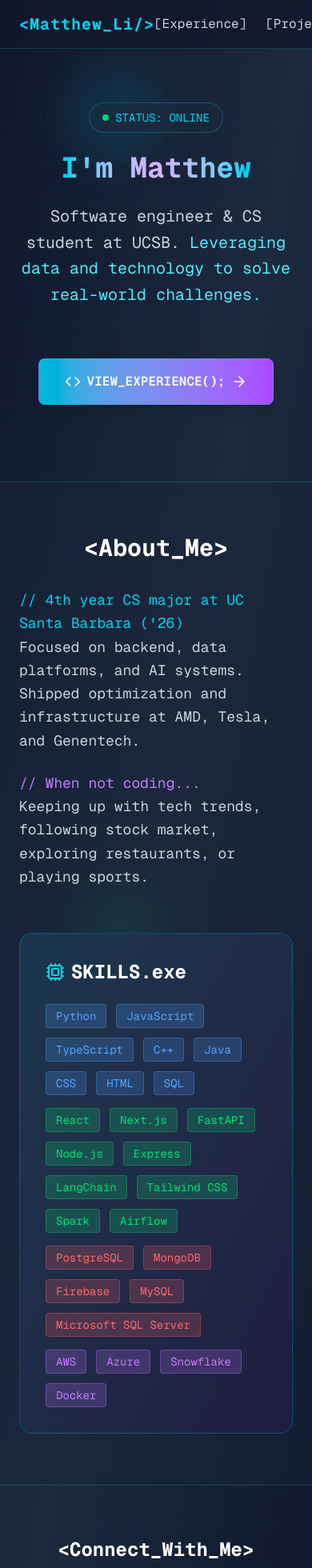
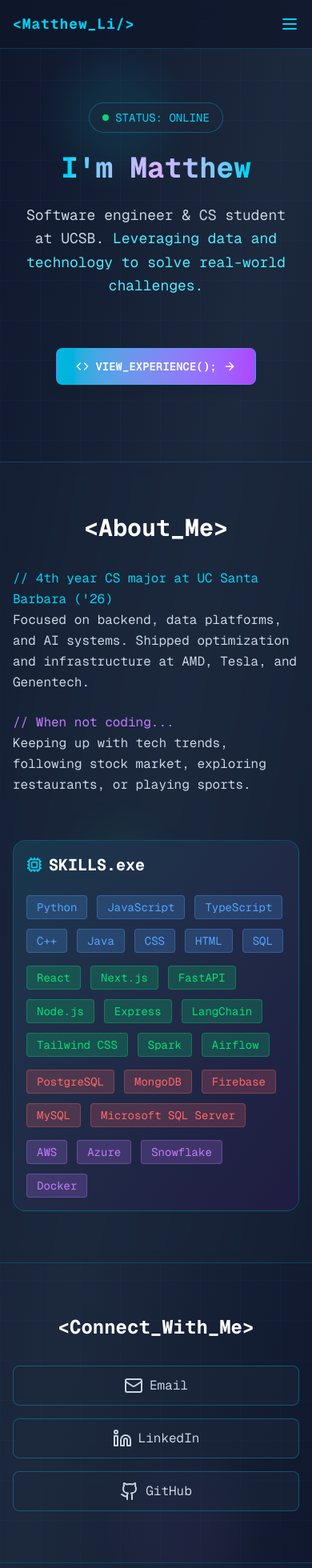
Before and after one commit to matthewli10/personalSite, a Next.js app: page / in a window 390 px wide. Shown: the top 1960 px of the page at 80% size. Built offline with nearby package versions, Linux system fonts and the light colour scheme.

Commit message:
changes to improve mobile UI

```diff
--- a/src/app/experience/page.tsx
+++ b/src/app/experience/page.tsx
@@ -1,5 +1,8 @@
+"use client";
+
 import Link from "next/link";
-import { ArrowLeft, Calendar, MapPin, Building, Github, Linkedin, Mail } from "lucide-react";
+import { ArrowLeft, Calendar, MapPin, Building, Github, Linkedin, Mail, Menu, X } from "lucide-react";
+import { useState } from "react";
 
 const experiences = [
   {
@@ -35,6 +38,8 @@ const experiences = [
 ];
 
 export default function Experience() {
+  const [isMobileMenuOpen, setIsMobileMenuOpen] = useState(false);
+
   return (
     <div className="min-h-screen bg-gradient-to-br from-slate-900 via-slate-800 to-slate-900 relative overflow-hidden">
       {/* Animated background grid */}
@@ -47,12 +52,14 @@ export default function Experience() {
 
       {/* Navigation */}
       <nav className="fixed top-0 w-full bg-slate-900/80 backdrop-blur-md border-b border-cyan-400/20 z-50">
-        <div className="max-w-4xl mx-auto px-6 py-4">
+        <div className="max-w-4xl mx-auto px-4 md:px-6 py-4">
           <div className="flex items-center justify-between">
-            <Link href="/" className="text-xl font-bold text-cyan-400 font-mono tracking-wider">
+            <Link href="/" className="text-lg md:text-xl font-bold text-cyan-400 font-mono tracking-wider">
               &lt;Matthew_Li/&gt;
             </Link>
-            <div className="flex items-center space-x-6">
+
+            {/* Desktop Navigation */}
+            <div className="hidden md:flex items-center space-x-6">
               <Link href="/experience" className="text-cyan-400 font-mono">
                 [Experience]
               </Link>
@@ -63,12 +70,49 @@ export default function Experience() {
                 [Notes]
               </Link>
             </div>
+
+            {/* Mobile Menu Button */}
+            <button
+              className="md:hidden text-cyan-400 hover:text-cyan-300 transition-colors"
+              onClick={() => setIsMobileMenuOpen(!isMobileMenuOpen)}
+            >
+              {isMobileMenuOpen ? <X className="w-6 h-6" /> : <Menu className="w-6 h-6" />}
+            </button>
           </div>
+
+          {/* Mobile Navigation Menu */}
+          {isMobileMenuOpen && (
+            <div className="md:hidden mt-4 pb-4 border-t border-cyan-400/20">
+              <div className="flex flex-col space-y-3 pt-4">
+                <Link
+                  href="/experience"
+                  className="text-cyan-400 font-mono py-2"
+                  onClick={() => setIsMobileMenuOpen(false)}
+                >
+                  [Experience]
+                </Link>
+                <Link
+                  href="/projects"
+                  className="text-slate-300 hover:text-cyan-400 transition-colors font-mono py-2"
+                  onClick={() => setIsMobileMenuOpen(false)}
+                >
+                  [Projects]
+                </Link>
+                <Link
+                  href="/notes"
+                  className="text-slate-300 hover:text-cyan-400 transition-colors font-mono py-2"
+                  onClick={() => setIsMobileMenuOpen(false)}
+                >
+                  [Notes]
+                </Link>
+              </div>
+            </div>
+          )}
         </div>
       </nav>
 
       {/* Header */}
-      <section className="pt-32 pb-16 px-6 relative">
+      <section className="pt-32 pb-16 px-4 md:px-6 relative">
         <div className="max-w-4xl mx-auto relative z-10">
           <Link
             href="/"
@@ -78,24 +122,24 @@ export default function Experience() {
             &lt; Back to home
           </Link>
 
-          <h1 className="text-4xl md:text-5xl font-bold text-white mb-6 font-mono">
+          <h1 className="text-3xl md:text-4xl lg:text-5xl font-bold text-white mb-6 font-mono">
             <span className="text-cyan-400">EXPERIENCE</span>
             <span className="text-purple-300">.log</span>
           </h1>
-          <p className="text-xl text-slate-300 max-w-2xl font-mono">
+          <p className="text-lg md:text-xl text-slate-300 max-w-2xl font-mono">
             <span className="text-cyan-400">{'//'}</span> My professional journey and work experience across various companies and industries.
           </p>
         </div>
       </section>
 
       {/* Experience Timeline */}
-      <section className="pb-16 px-6">
+      <section className="pb-16 px-4 md:px-6">
         <div className="max-w-4xl mx-auto">
           <div className="grid gap-8">
             {experiences.map((exp, index) => (
               <div
                 key={index}
-                className={`bg-slate-800/50 backdrop-blur-sm rounded-lg p-8 border border-cyan-400/30 hover:border-cyan-400/60 transition-all duration-300 hover:scale-[1.02] ${
+                className={`bg-slate-800/50 backdrop-blur-sm rounded-lg p-4 md:p-8 border border-cyan-400/30 hover:border-cyan-400/60 transition-all duration-300 hover:scale-[1.02] ${
                   exp.featured ? 'ring-2 ring-cyan-400/30 shadow-lg shadow-cyan-500/25' : ''
                 }`}
               >
@@ -159,15 +203,15 @@ export default function Experience() {
       </section>
 
       {/* Social Links Section */}
-      <section className="py-16 px-6 relative">
+      <section className="py-16 px-4 md:px-6 relative">
         <div className="max-w-4xl mx-auto text-center">
           <h2 className="text-2xl font-bold text-white mb-8 font-mono">
             &lt;Connect_With_Me&gt;
           </h2>
-          <div className="flex justify-center items-center gap-8">
+          <div className="flex flex-col sm:flex-row justify-center items-center gap-4 sm:gap-8">
             <a
               href="mailto:matthewli.rt@gmail.com"
-              className="group flex items-center gap-2 bg-slate-800/50 px-6 py-3 rounded-lg text-slate-300 hover:text-cyan-400 transition-all duration-300 border border-cyan-400/30 hover:border-cyan-400/60 hover:shadow-lg hover:shadow-cyan-500/25"
+              className="w-full sm:w-auto group flex items-center justify-center gap-2 bg-slate-800/50 px-6 py-3 rounded-lg text-slate-300 hover:text-cyan-400 transition-all duration-300 border border-cyan-400/30 hover:border-cyan-400/60 hover:shadow-lg hover:shadow-cyan-500/25"
             >
               <Mail className="w-6 h-6 group-hover:scale-110 transition-transform" />
               <span className="font-mono">Email</span>
@@ -176,7 +220,7 @@ export default function Experience() {
               href="https://linkedin.com/in/matthewli15"
               target="_blank"
               rel="noopener noreferrer"
-              className="group flex items-center gap-2 bg-slate-800/50 px-6 py-3 rounded-lg text-slate-300 hover:text-cyan-400 transition-all duration-300 border border-cyan-400/30 hover:border-cyan-400/60 hover:shadow-lg hover:shadow-cyan-500/25"
+              className="w-full sm:w-auto group flex items-center justify-center gap-2 bg-slate-800/50 px-6 py-3 rounded-lg text-slate-300 hover:text-cyan-400 transition-all duration-300 border border-cyan-400/30 hover:border-cyan-400/60 hover:shadow-lg hover:shadow-cyan-500/25"
             >
               <Linkedin className="w-6 h-6 group-hover:scale-110 transition-transform" />
               <span className="font-mono">LinkedIn</span>
@@ -185,7 +229,7 @@ export default function Experience() {
               href="https://github.com/matthewli10"
               target="_blank"
               rel="noopener noreferrer"
-              className="group flex items-center gap-2 bg-slate-800/50 px-6 py-3 rounded-lg text-slate-300 hover:text-cyan-400 transition-all duration-300 border border-cyan-400/30 hover:border-cyan-400/60 hover:shadow-lg hover:shadow-cyan-500/25"
+              className="w-full sm:w-auto group flex items-center justify-center gap-2 bg-slate-800/50 px-6 py-3 rounded-lg text-slate-300 hover:text-cyan-400 transition-all duration-300 border border-cyan-400/30 hover:border-cyan-400/60 hover:shadow-lg hover:shadow-cyan-500/25"
             >
               <Github className="w-6 h-6 group-hover:scale-110 transition-transform" />
               <span className="font-mono">GitHub</span>
@@ -195,7 +239,7 @@ export default function Experience() {
       </section>
 
       {/* Footer */}
-      <footer className="py-8 px-6 border-t border-cyan-400/20 bg-slate-800/30 backdrop-blur-sm">
+      <footer className="py-8 px-4 md:px-6 border-t border-cyan-400/20 bg-slate-800/30 backdrop-blur-sm">
         <div className="max-w-4xl mx-auto text-center text-slate-400 font-mono">
           <p>&copy; 2025 Matthew Li. Built with Next.js and Tailwind CSS.</p>
         </div>
--- a/src/app/page.tsx
+++ b/src/app/page.tsx
@@ -1,7 +1,12 @@
+"use client";
+
 import Link from "next/link";
-import { ArrowRight, Github, Linkedin, Code, Cpu, Mail } from "lucide-react";
+import { ArrowRight, Github, Linkedin, Code, Cpu, Mail, Menu, X } from "lucide-react";
+import { useState } from "react";
 
 export default function Home() {
+  const [isMobileMenuOpen, setIsMobileMenuOpen] = useState(false);
+
   return (
     <div className="min-h-screen bg-gradient-to-br from-slate-900 via-slate-800 to-slate-900 relative overflow-hidden">
       {/* Animated background grid */}
@@ -14,12 +19,14 @@ export default function Home() {
 
       {/* Navigation */}
       <nav className="fixed top-0 w-full bg-slate-900/80 backdrop-blur-md border-b border-cyan-400/20 z-50">
-        <div className="max-w-4xl mx-auto px-6 py-4">
+        <div className="max-w-4xl mx-auto px-4 md:px-6 py-4">
           <div className="flex items-center justify-between">
-            <Link href="/" className="text-xl font-bold text-cyan-400 font-mono tracking-wider">
+            <Link href="/" className="text-lg md:text-xl font-bold text-cyan-400 font-mono tracking-wider">
               &lt;Matthew_Li/&gt;
             </Link>
-            <div className="flex items-center space-x-6">
+
+            {/* Desktop Navigation */}
+            <div className="hidden md:flex items-center space-x-6">
               <Link href="/experience" className="text-slate-300 hover:text-cyan-400 transition-colors font-mono">
                 [Experience]
               </Link>
@@ -30,12 +37,49 @@ export default function Home() {
                 [Notes]
               </Link>
             </div>
+
+            {/* Mobile Menu Button */}
+            <button
+              className="md:hidden text-cyan-400 hover:text-cyan-300 transition-colors"
+              onClick={() => setIsMobileMenuOpen(!isMobileMenuOpen)}
+            >
+              {isMobileMenuOpen ? <X className="w-6 h-6" /> : <Menu className="w-6 h-6" />}
+            </button>
           </div>
+
+          {/* Mobile Navigation Menu */}
+          {isMobileMenuOpen && (
+            <div className="md:hidden mt-4 pb-4 border-t border-cyan-400/20">
+              <div className="flex flex-col space-y-3 pt-4">
+                <Link
+                  href="/experience"
+                  className="text-slate-300 hover:text-cyan-400 transition-colors font-mono py-2"
+                  onClick={() => setIsMobileMenuOpen(false)}
+                >
+                  [Experience]
+                </Link>
+                <Link
+                  href="/projects"
+                  className="text-slate-300 hover:text-cyan-400 transition-colors font-mono py-2"
+                  onClick={() => setIsMobileMenuOpen(false)}
+                >
+                  [Projects]
+                </Link>
+                <Link
+                  href="/notes"
+                  className="text-slate-300 hover:text-cyan-400 transition-colors font-mono py-2"
+                  onClick={() => setIsMobileMenuOpen(false)}
+                >
+                  [Notes]
+                </Link>
+              </div>
+            </div>
+          )}
         </div>
       </nav>
 
       {/* Hero Section */}
-      <section className="pt-32 pb-16 px-6 relative">
+      <section className="pt-32 pb-16 px-4 md:px-6 relative">
         <div className="max-w-4xl mx-auto text-center">
           <div className="mb-16">
             {/* Status indicator */}
@@ -49,21 +93,21 @@ export default function Home() {
                 I&apos;m Matthew
               </span>
             </h1>
-            <p className="text-xl md:text-2xl text-slate-300 max-w-3xl mx-auto leading-relaxed font-mono">
+            <p className="text-lg md:text-xl lg:text-2xl text-slate-300 max-w-3xl mx-auto leading-relaxed font-mono px-4">
               Software engineer & CS student at UCSB.
               <span className="text-cyan-300"> Leveraging data and technology to solve real-world challenges.</span>
             </p>
           </div>
 
           {/* CTA Button */}
-          <div className="flex justify-center items-center mb-8">
+          <div className="flex justify-center items-center mb-8 px-4">
             <Link
               href="/experience"
-              className="group relative inline-flex items-center gap-2 bg-gradient-to-r from-cyan-500 to-purple-500 text-white px-8 py-4 rounded-lg font-mono font-semibold hover:from-cyan-600 hover:to-purple-600 transition-all duration-300 shadow-lg hover:shadow-cyan-500/25 hover:scale-105 border border-cyan-400/30"
+              className="group relative inline-flex items-center gap-2 bg-gradient-to-r from-cyan-500 to-purple-500 text-white px-6 md:px-8 py-3 md:py-4 rounded-lg font-mono font-semibold hover:from-cyan-600 hover:to-purple-600 transition-all duration-300 shadow-lg hover:shadow-cyan-500/25 hover:scale-105 border border-cyan-400/30 text-sm md:text-base"
             >
-              <Code className="w-5 h-5" />
+              <Code className="w-4 h-4 md:w-5 md:h-5" />
               <span>VIEW_EXPERIENCE();</span>
-              <ArrowRight className="w-5 h-5 group-hover:translate-x-1 transition-transform" />
+              <ArrowRight className="w-4 h-4 md:w-5 md:h-5 group-hover:translate-x-1 transition-transform" />
               <div className="absolute inset-0 bg-gradient-to-r from-cyan-500 to-purple-500 rounded-lg blur opacity-0 group-hover:opacity-20 transition-opacity"></div>
             </Link>
           </div>
@@ -71,30 +115,30 @@ export default function Home() {
       </section>
 
       {/* About Section */}
-      <section className="py-16 px-6 bg-slate-800/30 backdrop-blur-sm border-t border-b border-cyan-400/20">
+      <section className="py-16 px-4 md:px-6 bg-slate-800/30 backdrop-blur-sm border-t border-b border-cyan-400/20">
         <div className="max-w-4xl mx-auto">
           <h2 className="text-3xl md:text-4xl font-bold text-white mb-8 text-center font-mono">
             &lt;About_Me&gt;
           </h2>
           <div className="grid md:grid-cols-2 gap-8 items-center">
             <div>
-              <p className="text-lg text-slate-300 leading-relaxed mb-6 font-mono">
+              <p className="text-base md:text-lg text-slate-300 leading-relaxed mb-6 font-mono">
                 <span className="text-cyan-400">{'// 4th year CS major at UC Santa Barbara (\'26)'}</span>
                 <br />
                 Focused on backend, data platforms, and AI systems.
                 Shipped optimization and infrastructure at AMD, Tesla, and Genentech.
               </p>
-              <p className="text-lg text-slate-300 leading-relaxed mb-6 font-mono">
+              <p className="text-base md:text-lg text-slate-300 leading-relaxed mb-6 font-mono">
                 <span className="text-purple-400">{'// When not coding...'}</span>
                 <br />
                 Keeping up with tech trends, following stock market, exploring restaurants, or playing sports.
               </p>
             </div>
-            <div className="bg-gradient-to-br from-slate-800 to-slate-900 rounded-2xl p-8 border border-cyan-400/30 relative overflow-hidden">
+            <div className="bg-gradient-to-br from-slate-800 to-slate-900 rounded-2xl p-4 md:p-8 border border-cyan-400/30 relative overflow-hidden">
               <div className="absolute inset-0 bg-gradient-to-br from-cyan-500/10 to-purple-500/10 rounded-2xl"></div>
               <div className="relative z-10">
-                <h3 className="text-2xl font-bold text-white mb-6 font-mono flex items-center gap-2">
-                  <Cpu className="w-6 h-6 text-cyan-400" />
+                <h3 className="text-xl md:text-2xl font-bold text-white mb-6 font-mono flex items-center gap-2">
+                  <Cpu className="w-5 h-5 md:w-6 md:h-6 text-cyan-400" />
                   SKILLS.exe
                 </h3>
                 <div className="space-y-4">
@@ -149,15 +193,15 @@ export default function Home() {
       </section>
 
       {/* Social Links Section */}
-      <section className="py-16 px-6 relative">
+      <section className="py-16 px-4 md:px-6 relative">
         <div className="max-w-4xl mx-auto text-center">
           <h2 className="text-2xl font-bold text-white mb-8 font-mono">
             &lt;Connect_With_Me&gt;
           </h2>
-          <div className="flex justify-center items-center gap-8">
+          <div className="flex flex-col sm:flex-row justify-center items-center gap-4 sm:gap-8">
             <a
               href="mailto:matthewli.rt@gmail.com"
-              className="group flex items-center gap-2 bg-slate-800/50 px-6 py-3 rounded-lg text-slate-300 hover:text-cyan-400 transition-all duration-300 border border-cyan-400/30 hover:border-cyan-400/60 hover:shadow-lg hover:shadow-cyan-500/25"
+              className="w-full sm:w-auto group flex items-center justify-center gap-2 bg-slate-800/50 px-6 py-3 rounded-lg text-slate-300 hover:text-cyan-400 transition-all duration-300 border border-cyan-400/30 hover:border-cyan-400/60 hover:shadow-lg hover:shadow-cyan-500/25"
             >
               <Mail className="w-6 h-6 group-hover:scale-110 transition-transform" />
               <span className="font-mono">Email</span>
@@ -166,7 +210,7 @@ export default function Home() {
               href="https://linkedin.com/in/matthewli15"
               target="_blank"
               rel="noopener noreferrer"
-              className="group flex items-center gap-2 bg-slate-800/50 px-6 py-3 rounded-lg text-slate-300 hover:text-cyan-400 transition-all duration-300 border border-cyan-400/30 hover:border-cyan-400/60 hover:shadow-lg hover:shadow-cyan-500/25"
+              className="w-full sm:w-auto group flex items-center justify-center gap-2 bg-slate-800/50 px-6 py-3 rounded-lg text-slate-300 hover:text-cyan-400 transition-all duration-300 border border-cyan-400/30 hover:border-cyan-400/60 hover:shadow-lg hover:shadow-cyan-500/25"
             >
               <Linkedin className="w-6 h-6 group-hover:scale-110 transition-transform" />
               <span className="font-mono">LinkedIn</span>
@@ -175,7 +219,7 @@ export default function Home() {
               href="https://github.com/matthewli10"
               target="_blank"
               rel="noopener noreferrer"
-              className="group flex items-center gap-2 bg-slate-800/50 px-6 py-3 rounded-lg text-slate-300 hover:text-cyan-400 transition-all duration-300 border border-cyan-400/30 hover:border-cyan-400/60 hover:shadow-lg hover:shadow-cyan-500/25"
+              className="w-full sm:w-auto group flex items-center justify-center gap-2 bg-slate-800/50 px-6 py-3 rounded-lg text-slate-300 hover:text-cyan-400 transition-all duration-300 border border-cyan-400/30 hover:border-cyan-400/60 hover:shadow-lg hover:shadow-cyan-500/25"
             >
               <Github className="w-6 h-6 group-hover:scale-110 transition-transform" />
               <span className="font-mono">GitHub</span>
@@ -185,7 +229,7 @@ export default function Home() {
       </section>
 
       {/* Footer */}
-      <footer className="py-8 px-6 border-t border-cyan-400/20 bg-slate-800/30 backdrop-blur-sm">
+      <footer className="py-8 px-4 md:px-6 border-t border-cyan-400/20 bg-slate-800/30 backdrop-blur-sm">
         <div className="max-w-4xl mx-auto text-center text-slate-400 font-mono">
           <p>&copy; 2025 Matthew Li. Built with Next.js and Tailwind CSS.</p>
         </div>
```
